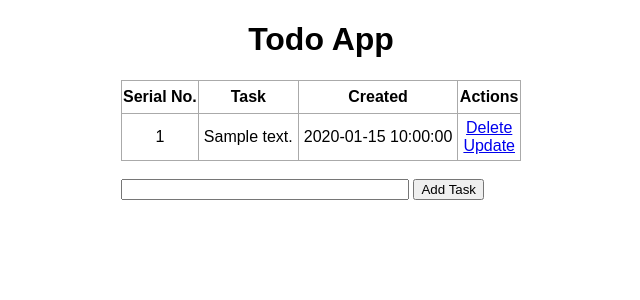
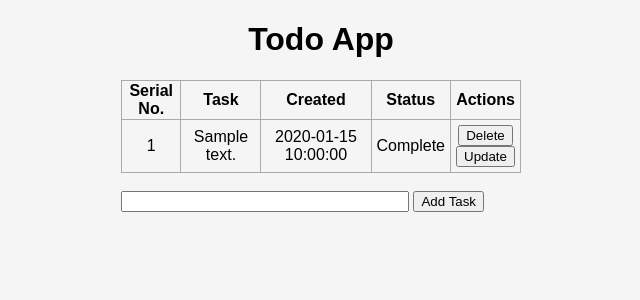
Before and after one commit to thenishantsapkota/Todo-App, a Flask app: page / in a window 1280 px wide. Shown: the top 300 px of the page, without its empty margins (319-959 px from the left). Run offline with Flask 2, Linux system fonts and the light colour scheme; a database or web service that is not in the repository returns one stand-in record (values such as "Sample title"); some libraries are stand-ins or nearby versions.

Commit message:
Hotfixes

```diff
--- a/app.py
+++ b/app.py
@@ -6,15 +6,16 @@ from bson import ObjectId
 app = Flask(__name__)
 app.config[
     "MONGO_URI"
-] = "Your URI Here"
+] = "mongodb+srv://nishant:decoder123J@cluster0.dhgkx.mongodb.net/todo_db?authSource=admin&replicaSet=atlas-r52uxo-shard-0&w=majority&readPreference=primary&appname=MongoDB%20Compass&retryWrites=true&ssl=true"
 
 mongo = PyMongo()
 mongo.init_app(app)
 
+tasks_collection = mongo.db.todoapp
+
 
 @app.post("/")
 def add_todo():
-    tasks_collection = mongo.db.todoapp
     new_task = request.form["content"]
     data = {"content": new_task, "date_created": str(date.today()), "complete": False}
     tasks_collection.insert_one(data)
@@ -23,32 +24,38 @@ def add_todo():
 
 @app.get("/")
 def index():
-    tasks_collection = mongo.db.todoapp
     tasks = tasks_collection.find()
     return render_template("index.html", tasks=tasks)
 
 
 @app.get("/update/<oid>")
-def update_get(oid):
-    tasks_collection = mongo.db.todoapp
+def update_get(oid:str):
     task = tasks_collection.find_one({"_id": ObjectId(oid)})
     return render_template("update.html", task=task)
 
 
 @app.post("/update/<oid>")
-def update_post(oid):
-    tasks_collection = mongo.db.todoapp
+def update_post(oid:str):
+
     content = request.form["content"]
     tasks_collection.update_one({"_id": ObjectId(oid)}, {"$set": {"content": content}})
     return redirect("/")
 
 
 @app.route('/delete/<oid>')
-def delete(oid):
-    tasks_collection = mongo.db.todoapp
+def delete(oid:str):
+
     tasks_collection.delete_one({'_id': ObjectId(oid)})
     return redirect('/')
 
+
+@app.route('/complete/<oid>')
+def mark_complete(oid:str):
+
+    task = tasks_collection.find_one({'_id': ObjectId(oid)})
+    task["complete"] = True
+    tasks_collection.save(task)
+    return redirect ('/')
 
 if __name__ == "__main__":
     app.run(debug=True)
--- a/static/css/main.css
+++ b/static/css/main.css
@@ -1,6 +1,7 @@
 body, html {
     margin: 0;
     font-family: sans-serif;
+    background-color: whitesmoke;
 }
 
 .content {
@@ -33,3 +34,7 @@ td {
 #content {
     width: 70%;
 }
+
+.task-completed{
+    text-decoration: line-through;
+}
--- a/templates/index.html
+++ b/templates/index.html
@@ -7,12 +7,12 @@
 {% block body %}
 <div class="content">
     <h1 style="text-align: center;">Todo App</h1>
-
     <table>
         <tr>
             <th>Serial No.</th>
             <th>Task</th>
             <th>Created</th>
+            <th>Status</th>
             <th>Actions</th>
         </tr>
         {% for task in tasks %}
@@ -20,10 +20,13 @@
             <td>{{ loop.index }}</td>
             <td>{{ task.content }}</td>
             <td>{{ task.date_created}}</td>
+            <td>{% if task.complete %} Complete {% else %} Incomplete {% endif %}</td>
             <td>
-                <a href="/delete/{{ task._id }}">Delete</a>
+                <button onclick="window.location.href='/delete/{{ task._id }}'">Delete</button>
                 <br>
-                <a href="/update/{{ task._id }}">Update</a>
+                <button onclick="window.location.href='/update/{{ task._id }}'">Update</button>
+                <br>
+                {% if not task.complete %}<button onclick="window.location.href='/complete/{{ task._id }}'">Mark Complete</button>{% else %} {% endif %}
             </td>
         </tr>
         {% endfor %}
```
Also changed, not shown: 1 other file.
